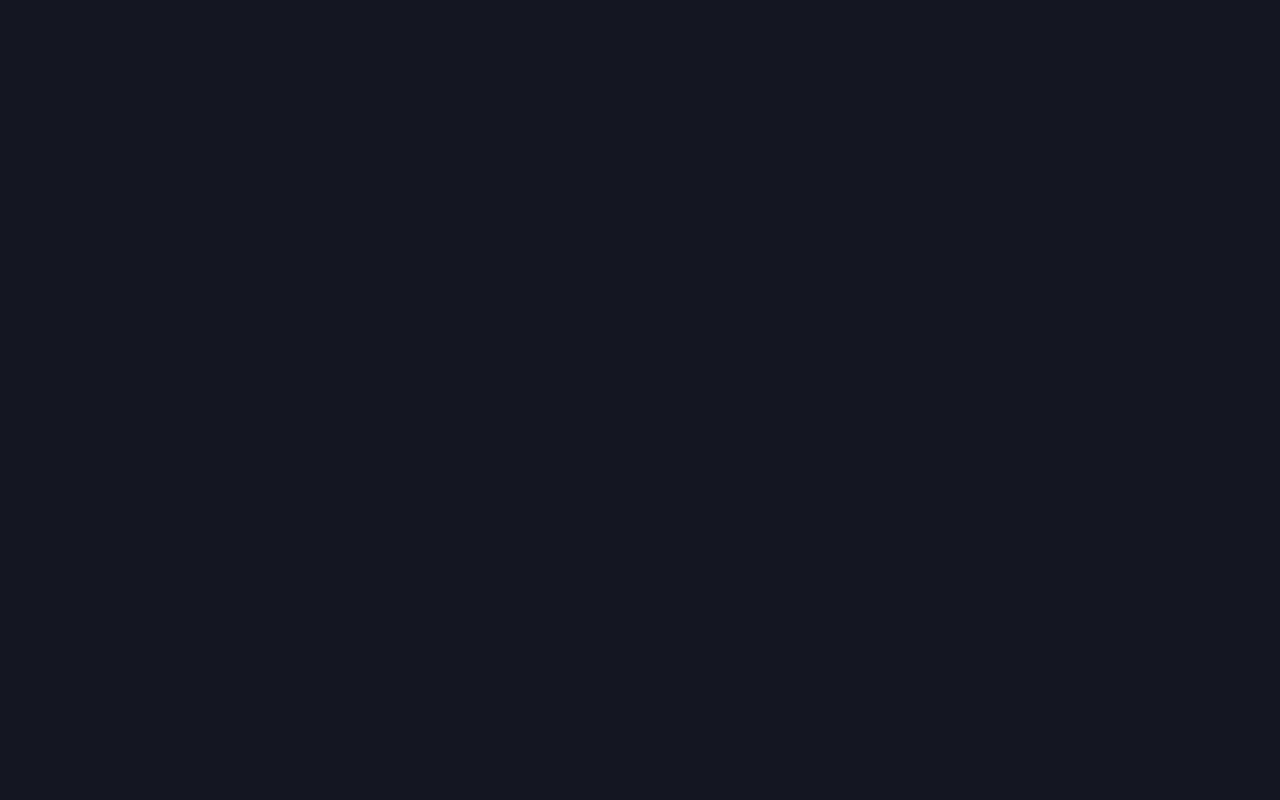
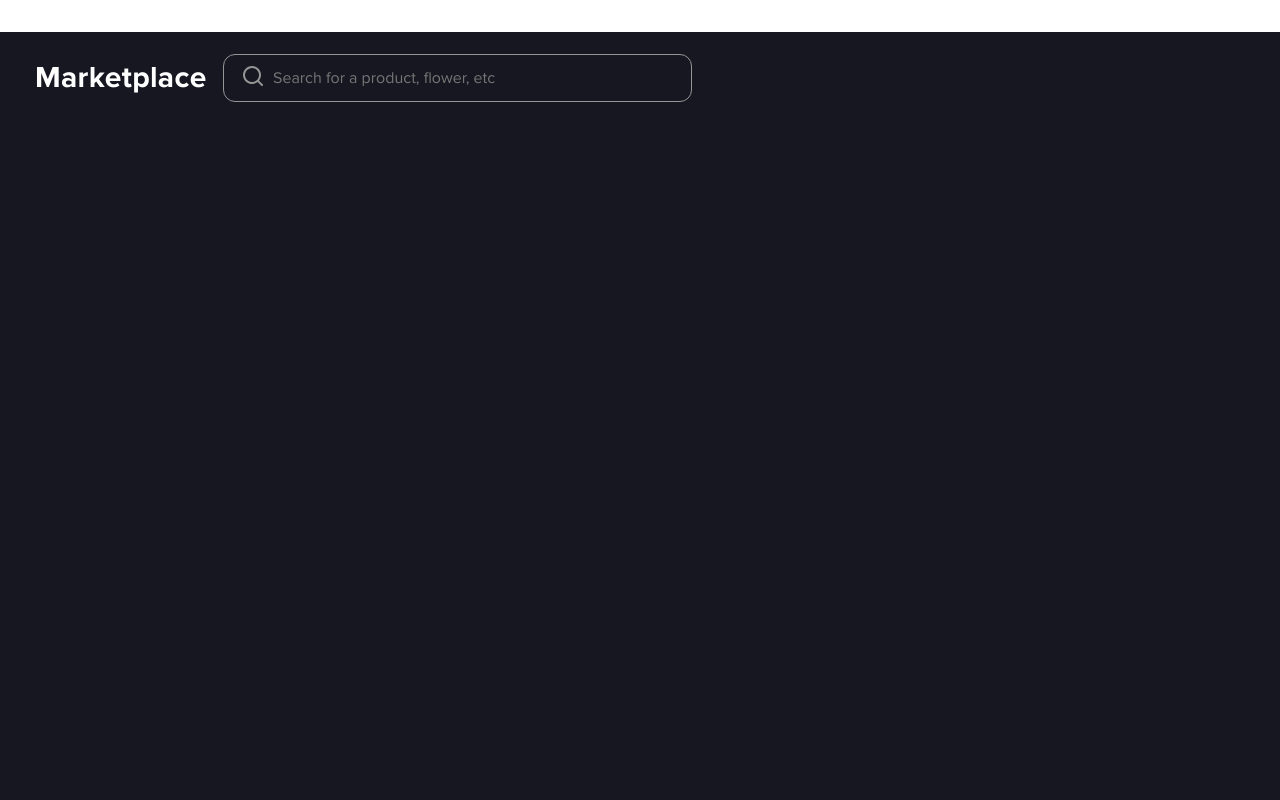
Before and after one commit to CultureCat89/spiks_job-task, a website: page index.html in a window 1280 px wide. Shown: the top 800 px of the page. Drawn offline with Linux system fonts and the light colour scheme; files whose address does not match are found by name.

Commit message:
add title and search input

```diff
--- a/index.html
+++ b/index.html
@@ -1,11 +1,26 @@
 <!DOCTYPE html>
 <html lang="en">
-<head>
-    <meta charset="UTF-8">
-    <meta name="viewport" content="width=device-width, initial-scale=1.0">
+  <head>
+    <meta charset="UTF-8" />
+    <meta name="viewport" content="width=device-width, initial-scale=1.0" />
     <title>Marketplace</title>
-    <link rel="stylesheet" href="src/styles/style.css">
-</head>
-<body>
-</body>
+    <link rel="stylesheet" href="src/styles/style.css" />
+  </head>
+  <body>
+    <div class="wrapper">
+      <header class="header">
+        <h2 class="header__title">Marketplace</h2>
+        <div class="header__search">
+          <div class="header__search-magnifier">
+            <svg width="21" height="21" viewBox="0 0 21 21" fill="none" xmlns="http://www.w3.org/2000/svg">
+              <path d="M19.725 18.312L16.015 14.632C17.4551 12.8364 18.1525 10.5573 17.9639 8.2633C17.7752 5.9693 16.7147 3.83478 15.0006 2.29864C13.2864 0.762505 11.0488 -0.0584908 8.74796 0.0044696C6.44708 0.06743 4.25776 1.00956 2.63018 2.63714C1.0026 4.26472 0.060472 6.45404 -0.00248841 8.75492C-0.0654488 11.0558 0.755547 13.2934 2.29169 15.0075C3.82782 16.7217 5.96234 17.7821 8.25634 17.9708C10.5503 18.1595 12.8295 17.4621 14.625 16.022L18.305 19.702C18.3952 19.7999 18.5041 19.8787 18.6253 19.9337C18.7464 19.9887 18.8774 20.0188 19.0105 20.0222C19.1435 20.0257 19.2758 20.0024 19.3997 19.9537C19.5236 19.905 19.6364 19.832 19.7315 19.7389C19.8266 19.6458 19.902 19.5346 19.9533 19.4118C20.0046 19.289 20.0307 19.1572 20.0301 19.0241C20.0295 18.891 20.0022 18.7594 19.9498 18.6371C19.8974 18.5148 19.821 18.4042 19.725 18.312ZM9.01504 16.022C7.63057 16.022 6.27719 15.6115 5.12605 14.8423C3.97491 14.0731 3.0777 12.9799 2.54788 11.7008C2.01807 10.4217 1.87945 9.01423 2.14954 7.65637C2.41964 6.2985 3.08633 5.05122 4.06529 4.07225C5.04426 3.09328 6.29154 2.4266 7.64941 2.1565C9.00728 1.88641 10.4147 2.02503 11.6938 2.55484C12.9729 3.08466 14.0662 3.98186 14.8353 5.13301C15.6045 6.28415 16.015 7.63753 16.015 9.022C16.015 10.8785 15.2775 12.659 13.9648 13.9717C12.652 15.2845 10.8716 16.022 9.01504 16.022V16.022Z" fill="#959595" />
+            </svg>
+          </div>
+          <div class="header__search-input">
+            <input type="search" id="search" name="search" placeholder="Search for a product, flower, etc"/>
+          </div>
+        </div>
+      </header>
+    </div>
+  </body>
 </html>
--- a/src/styles/_fonts.sass
+++ b/src/styles/_fonts.sass
@@ -1,24 +1,26 @@
 @font-face
   font-family: 'Proxima Nova'
   src: local('Proxima Nova Regular'), local('Proxima-Nova-Regular')
-  src: url('ProximaNova-Regular.woff2') format('woff2')
-  src: url('ProximaNova-Regular.woff') format('woff')
-  src: url('ProximaNova-Regular.ttf') format('truetype')
+  src: url('../fonts/ProximaNova-Regular.woff2') format('woff2')
+  src: url('../fonts/ProximaNova-Regular.woff') format('woff')
+  src: url('../fonts/ProximaNova-Regular.ttf') format('truetype')
   font-weight: 400
   font-style: normal
 
+@font-face
+  font-family: 'Proxima Nova'
+  src: local('Proxima Nova Bold'), local('Proxima-Nova-Bold')
+  src: url('../fonts/ProximaNova-Bold.woff2') format('woff2')
+  src: url('../fonts/ProximaNova-Bold.woff') format('woff')
+  src: url('../fonts/ProximaNova-Bold.ttf') fomat('truetype')
+  font-weight: 700
+  font-style: normal
+
+@font-face
   font-family: 'Proxima Nova'
   src: local('Proxima Nova Semibold'), local('Proxima-Nova-Semibold')
-  src: url('ProximaNova-Semibold.woff2') format('woff2')
-  src: url('ProximaNova-Semibold.woff') format('woff')
-  src: url('ProximaNova-Semibold.ttf') format('truetype')
+  src: url('../fonts/ProximaNova-Semibold.woff2') format('woff2')
+  src: url('../fonts/ProximaNova-Semibold.woff') format('woff')
+  src: url('../fonts/ProximaNova-Semibold.ttf') format('truetype')
   font-weight: 600
   font-style: normal
-
-  font-family: 'Proxima Nova'
-  src: local('Proxima Nova Bold'), local('Proxima-Nova-Bold')
-  src: url('ProximaNova-Bold.woff2') format('woff2')
-  src: url('ProximaNova-Bold.woff') format('woff')
-  src: url('ProximaNova-Bold.ttf') fomat('truetype')
-  font-weight: 700
-  font-style: normal
--- a/src/styles/style.sass
+++ b/src/styles/style.sass
@@ -1,16 +1,89 @@
 @import "fonts"
 
 $font-family: "Proxima Nova", sans-serif
+
+// цвета
+$general-body-font: #fff
+$card-info-background: #171722
+$unactive-body-form: #959595
+
 
 *
   font-family: $font-family
   box-sizing: border-box
   margin: 0
   padding: 0
+  color: $general-body-font
 
-body
+input
+  all: unset
+  box-sizing: border-box
+
+
+.wrapper
+  max-width: 1489px
+  height: 1140px
+  padding: 22px 37px 0 35px
+  background-color: $card-info-background
+
+  // временные стили
+  margin: 2rem auto
+  // background-color: #616453
+  // border: 1px #000 solid
+
+.header
+  display: flex
+  align-items: center
+  column-gap: 16px
+  max-width: 1283px
+  height: 48px
   background-color: #171722
-  width: 100%
-  max-width: 1920px
-  height: 100vh
-  max-height: 1140px
+
+  &__title
+    height: 30px
+    width: 172px
+    font-weight: 700
+    font-size: 30px
+    line-height: 100%
+    letter-spacing: 0.01em
+
+  &__search
+    position: relative
+    width: 469px
+    height: 100%
+
+    &-magnifier
+      position: absolute
+      width: 21px
+      height: 21px
+      top: 12px
+      left: 20px
+
+    &-magnifier:hover
+      cursor: pointer
+
+    &-magnifier:hover svg path
+      fill: $general-body-font
+
+    &-magnifier:active svg path
+      fill: $unactive-body-form
+
+    #search
+      height: 100%
+      width: 100%
+      border-radius: 12px
+      border: 1px $unactive-body-form solid
+      padding: 13px 20px 13px 49px
+
+    #search::-webkit-search-cancel-button
+      -webkit-appearance: none
+      cursor: pointer
+      width: 24px
+      height: 24px
+      background-image: url("../icons/close-button.svg")
+
+    #search:placeholder
+      color: $unactive-body-form
+
+    #search:focus
+      border-color: $general-body-font
```
Also changed, not shown: src/icons/close-button.svg (added), src/styles/style.css, 1 other file.
